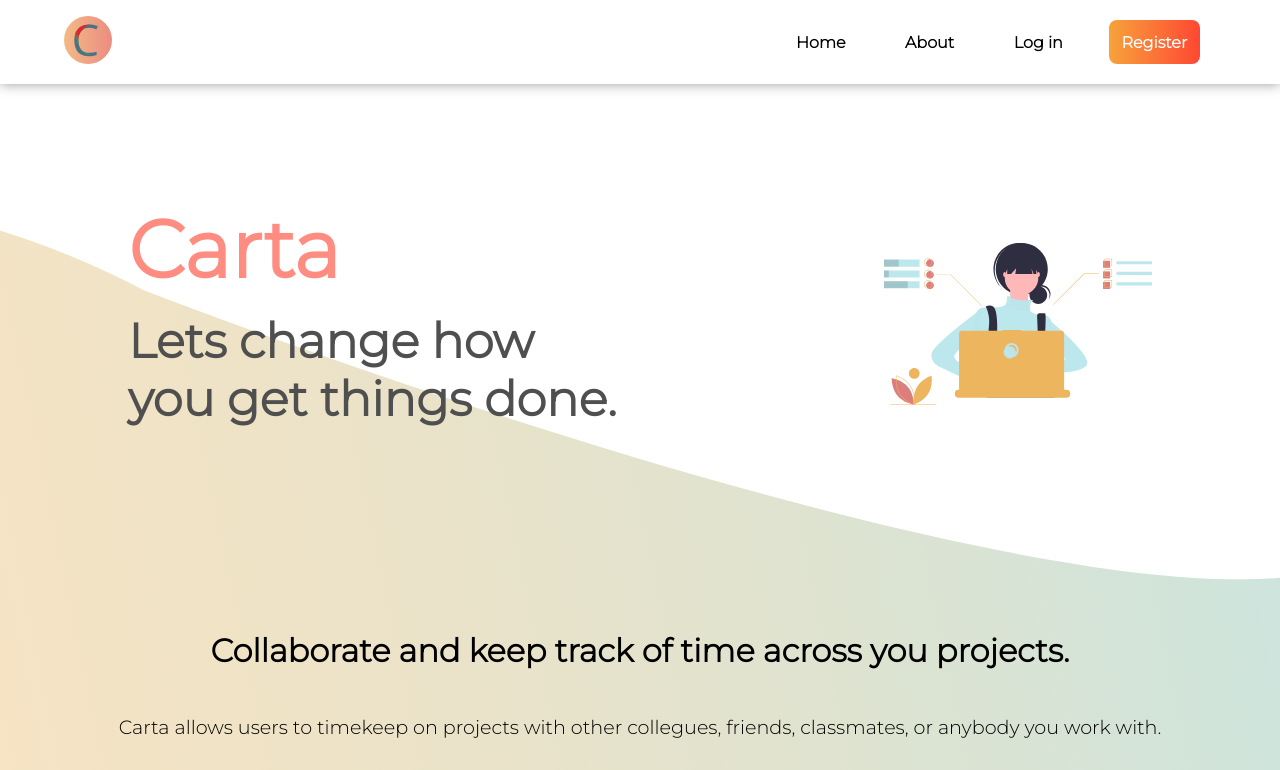
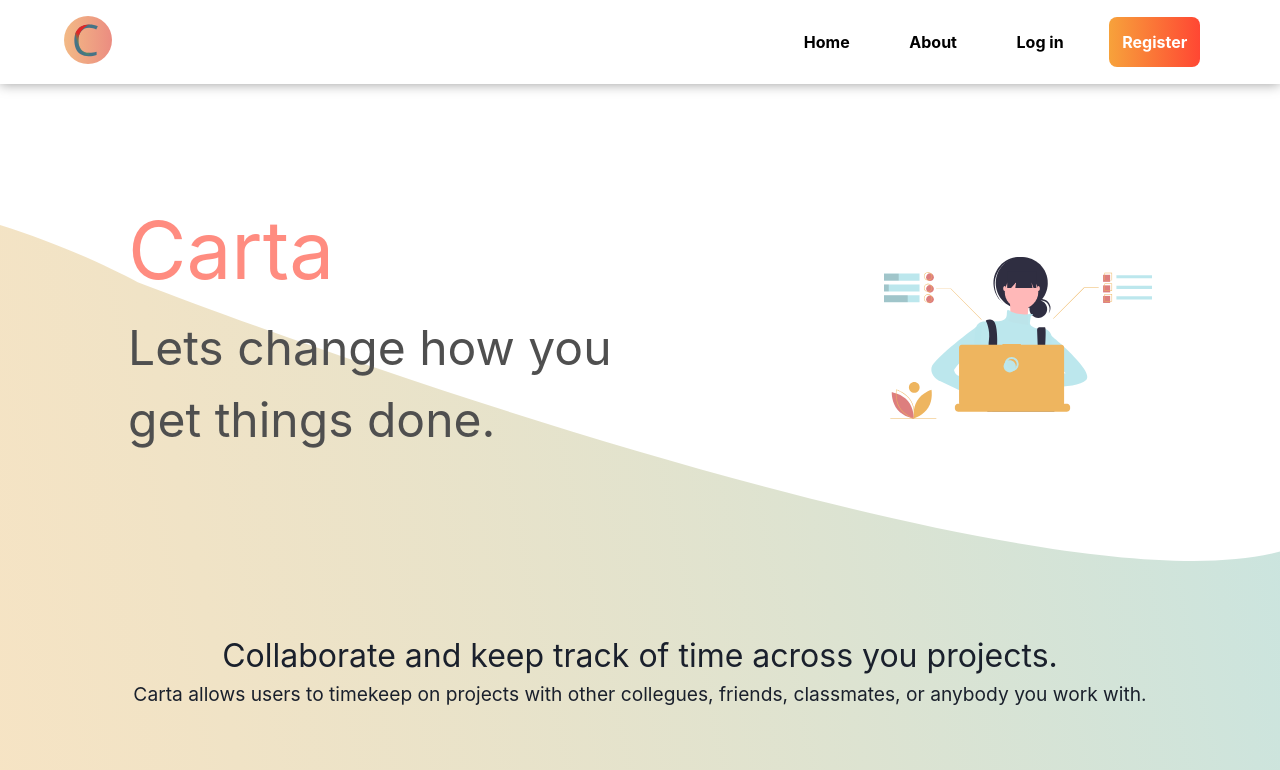
Before and after one commit to jermainejanszen/carta, a Next.js app: page / in a window 1280 px wide. Shown: the top 770 px of the page. Built offline with nearby package versions, Linux system fonts and the light colour scheme.

Commit message:
installed chakra ui

```diff
--- a/package.json
+++ b/package.json
@@ -8,6 +8,10 @@
     "start": "next start"
   },
   "dependencies": {
+    "@chakra-ui/react": "^1.6.4",
+    "@emotion/react": "^11.4.0",
+    "@emotion/styled": "^11.3.0",
+    "framer-motion": "^4.1.17",
     "next": "10.1.3",
     "react": "17.0.2",
     "react-dom": "17.0.2",
--- a/pages/_app.tsx
+++ b/pages/_app.tsx
@@ -1,7 +1,12 @@
+import { ChakraProvider } from "@chakra-ui/react";
 import '../styles/globals.scss'
 
 function MyApp({ Component, pageProps }) {
-  return <Component {...pageProps} />
+  return (
+    <ChakraProvider>
+      <Component {...pageProps} />
+    </ChakraProvider>
+  )
 }
 
 export default MyApp
```
Also changed, not shown: 1 other file (tests, documents, lock files or other folders).
